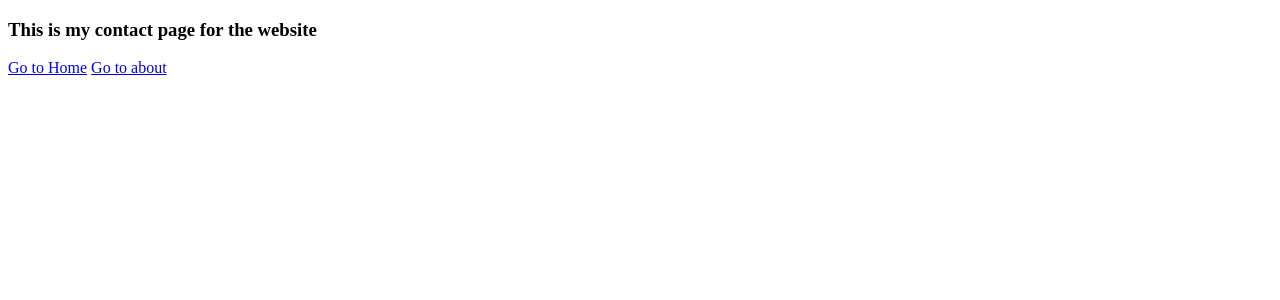
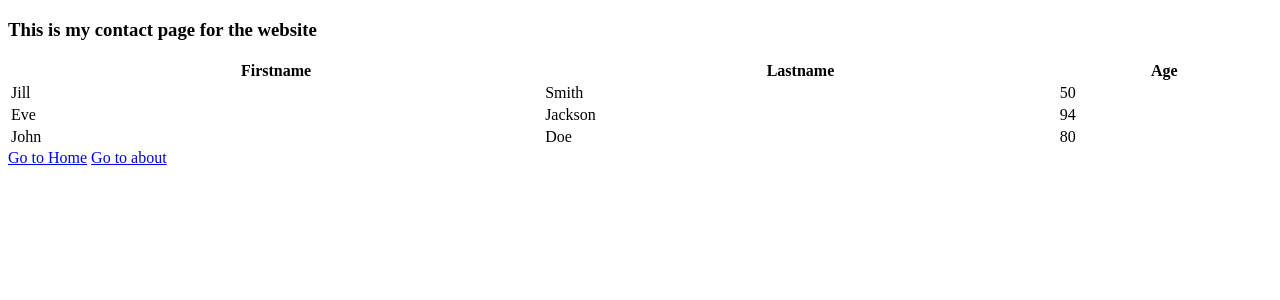
Before and after one commit to dashrathpawara/django-app, a Django app: page /contact/ in a window 1280 px wide. Shown: the top 300 px of the page. Run offline with Django 5.2, Linux system fonts and the light colour scheme.

Commit message:
added base.html to reduce the page size

```diff
--- /dev/null
+++ b/home/templates/base.html
@@ -0,0 +1,17 @@
+<!DOCTYPE html>
+<html lang="en">
+<head>
+    <meta charset="UTF-8">
+    <meta name="viewport" content="width=device-width, initial-scale=1.0">
+    <title>Next Level Website</title>
+    <!-- <link href="https://cdn.jsdelivr.net/npm/bootstrap@5.3.3/dist/css/bootstrap.min.css" rel="stylesheet" integrity="sha384-QWTKZyjpPEjISv5WaRU9OFeRpok6YctnYmDr5pNlyT2bRjXh0JMhjY6hW+ALEwIH" crossorigin="anonymous"> -->
+</head>
+<body>
+
+ {% block start%}
+
+
+{% endblock %}
+
+</body>
+</html>
--- a/home/templates/home/contact.html
+++ b/home/templates/home/contact.html
@@ -1,14 +1,32 @@
-<!DOCTYPE html>
-<html lang="en">
-<head>
-    <meta charset="UTF-8">
-    <meta name="viewport" content="width=device-width, initial-scale=1.0">
-    <title>Document</title>
-</head>
-<body>
+{% extends "base.html" %}
+
+{% block start %}
     <h3>This is my contact page for the website</h3>
 
+
+    <table style="width:100%">
+        <tr>
+          <th>Firstname</th>
+          <th>Lastname</th>
+          <th>Age</th>
+        </tr>
+        <tr>
+          <td>Jill</td>
+          <td>Smith</td>
+          <td>50</td>
+        </tr>
+        <tr>
+          <td>Eve</td>
+          <td>Jackson</td>
+          <td>94</td>
+        </tr>
+        <tr>
+          <td>John</td>
+          <td>Doe</td>
+          <td>80</td>
+        </tr>
+      </table>
     <a href="/">Go to Home</a>
 <a href="/about/">Go to about</a>
-</body>
-</html>
+
+{% endblock %}
```
Also changed, not shown: home/templates/home/about.html (+5 -10 lines), home/templates/home/index.html (+10 -13 lines).
